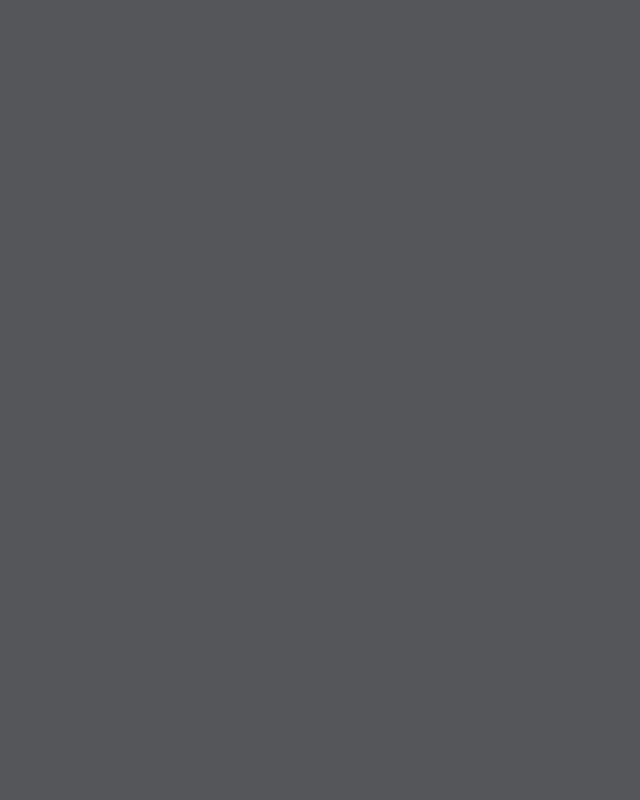
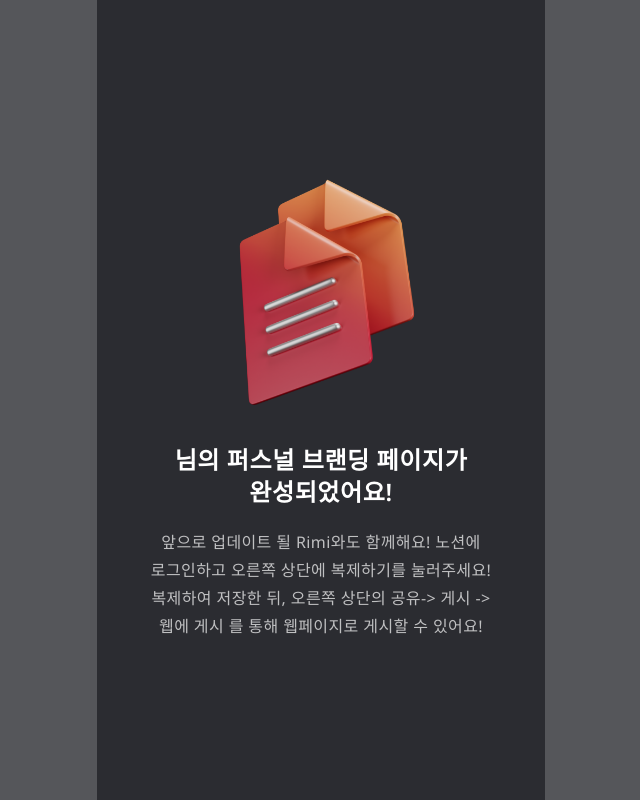
Before and after one commit to Rimi-hackathon/rimi-fe, a Next.js app: page /result in a window 1280 px wide. Shown: the whole page, without its empty margins (319-959 px from the left). Built offline with nearby package versions, Linux system fonts and the light colour scheme.

Commit message:
fix: https

```diff
--- a/app/detail/[exp]/[step]/[index]/page.tsx
+++ b/app/detail/[exp]/[step]/[index]/page.tsx
@@ -201,14 +201,13 @@ const Detail = ({
     const answer = "안되는 것들을 해내는 게 재밌다";
     axios
       .post(
-        "https://52.79.190.223/api/advice",
+        "https://f3e2-183-96-52-165.ngrok-free.app/api/advice",
         {
           question,
           answer,
         },
         {
           withCredentials: true,
-          headers: { "Content-Type": "application/json" },
         },
       )
       .then((res) => {
--- a/app/layout.tsx
+++ b/app/layout.tsx
@@ -1,7 +1,6 @@
 "use client";
 
 import "./globals.css";
-import type { Metadata } from "next";
 import { Noto_Sans } from "next/font/google";
 import { cn } from "@/lib/utils";
 import { RecoilRoot } from "recoil";
--- a/app/result/page.tsx
+++ b/app/result/page.tsx
@@ -1,5 +1,27 @@
+"use client";
+import Container from "@/components/Container";
+import Image from "next/image";
+import Paper from "@/public/paper.png";
+import { useRecoilState } from "recoil";
+import { main } from "@/lib/recoil";
+import Title from "@/components/Title";
+import Paragraph from "@/components/Paragraph";
+
 const Result = () => {
-  return <div></div>;
+  const [state] = useRecoilState(main);
+  return (
+    <Container center>
+      <Image src={Paper} alt="document" width={250} />
+      <Title center>
+        {state.name}님의 퍼스널 브랜딩 페이지가 완성되었어요!
+      </Title>
+      <Paragraph center>
+        앞으로 업데이트 될 Rimi와도 함께해요! 노션에 로그인하고 오른쪽 상단에
+        복제하기를 눌러주세요! 복제하여 저장한 뒤, 오른쪽 상단의 공유-{">"} 게시
+        -{">"} 웹에 게시 를 통해 웹페이지로 게시할 수 있어요!
+      </Paragraph>
+    </Container>
+  );
 };
 
 export default Result;
```
Also changed, not shown: public/Paper.png (added).
